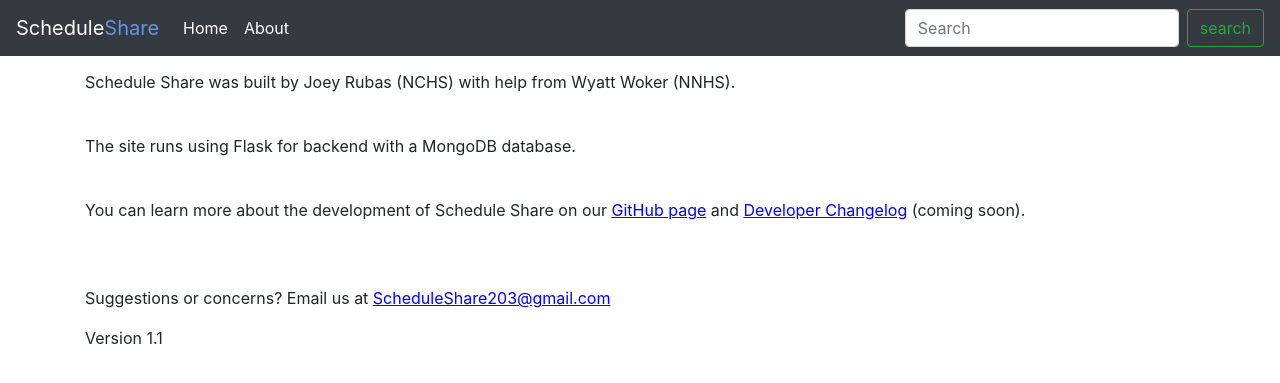
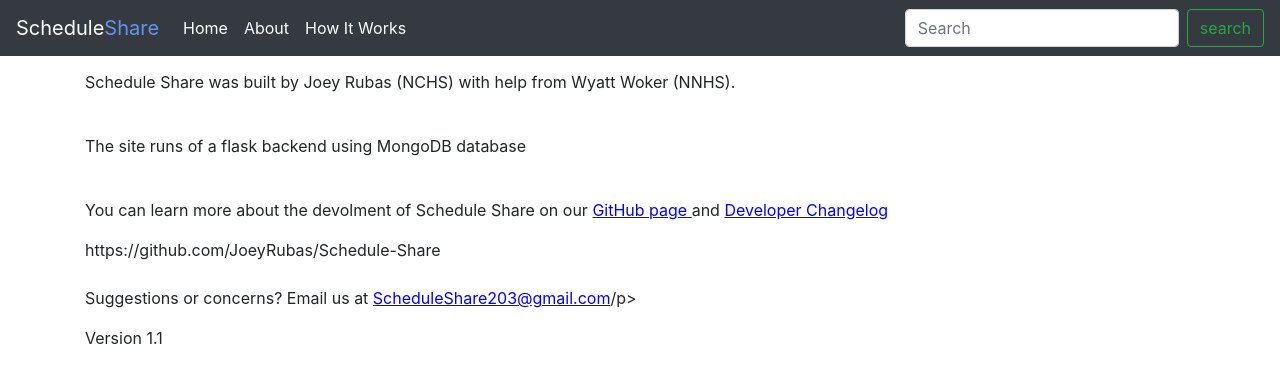
Before and after one commit to JoeyRubas/Schedule-Share, a Flask app: page /about in a window 1280 px wide. Shown: the top 383 px of the page. Run offline with Flask 2, Linux system fonts and the light colour scheme; some libraries are stand-ins or nearby versions.

Commit message:
Add files via upload

```diff
--- a/templates/about.html
+++ b/templates/about.html
@@ -4,12 +4,13 @@
 
 <p>Schedule Share was built by Joey Rubas (NCHS) with help from Wyatt Woker (NNHS).  </p>
 <br>
-<p>The site runs using Flask for backend with a MongoDB database.</p>
+<p>The site runs of a flask backend using MongoDB database</p>
 <br>
-<p>You can learn more about the development of Schedule Share on our <u><a href="https://github.com/JoeyRubas/Schedule-Share" style="color:blue">GitHub page</a></u> and <u><a href="changelog.html" style="color:blue">Developer Changelog</a></u> (coming soon).</p>
+<p>You can learn more about the devolment of Schedule Share on our <u><a href="https://github.com/JoeyRubas/Schedule-Share" style="color:blue">GitHub page</a> </u> and <u><a href="changelog.html" style="color:blue">Developer Changelog</a></u> </p>
+<a >https://github.com/JoeyRubas/Schedule-Share</a>
 <br>
 <br>
-<p>Suggestions or concerns? Email us at <u><a href="mailto:scheduleshare203@gmail.com" style="color:blue">ScheduleShare203@gmail.com</a></u></p>
+<p>Suggestions or concerns? Email us at <u><a href="mailto:scheduleshare203@gmail.com" style="color:blue">ScheduleShare203@gmail.com</a></u>/p>
 <p>Version 1.1</p>
 
 
--- a/templates/includes/_navbar.html
+++ b/templates/includes/_navbar.html
@@ -12,6 +12,9 @@
             <li class="nav-item active">
               <a class="nav-link" href="/about">About</a>
             </li>
+            <li class="nav-item active">
+              <a class="nav-link" href="/how.html">How It Works<span class="sr-only">(current)</span></a>
+            </li>
           </ul>
           <form action="" method="post" class="form-inline mt-2 mt-md-0">
             {{search.search(class="form-control mr-sm-2", placeholder="Search")}}
```
Also changed, not shown: templates/changelog.html (added, +21 -0 lines), templates/how.html (added, +9 -0 lines).
